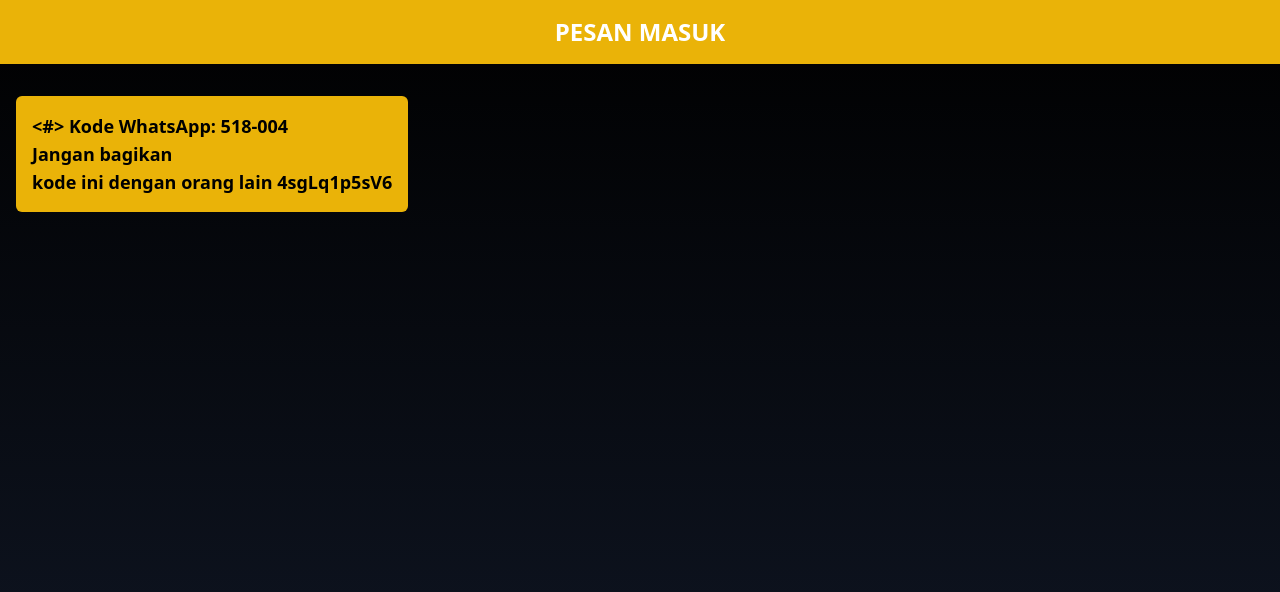
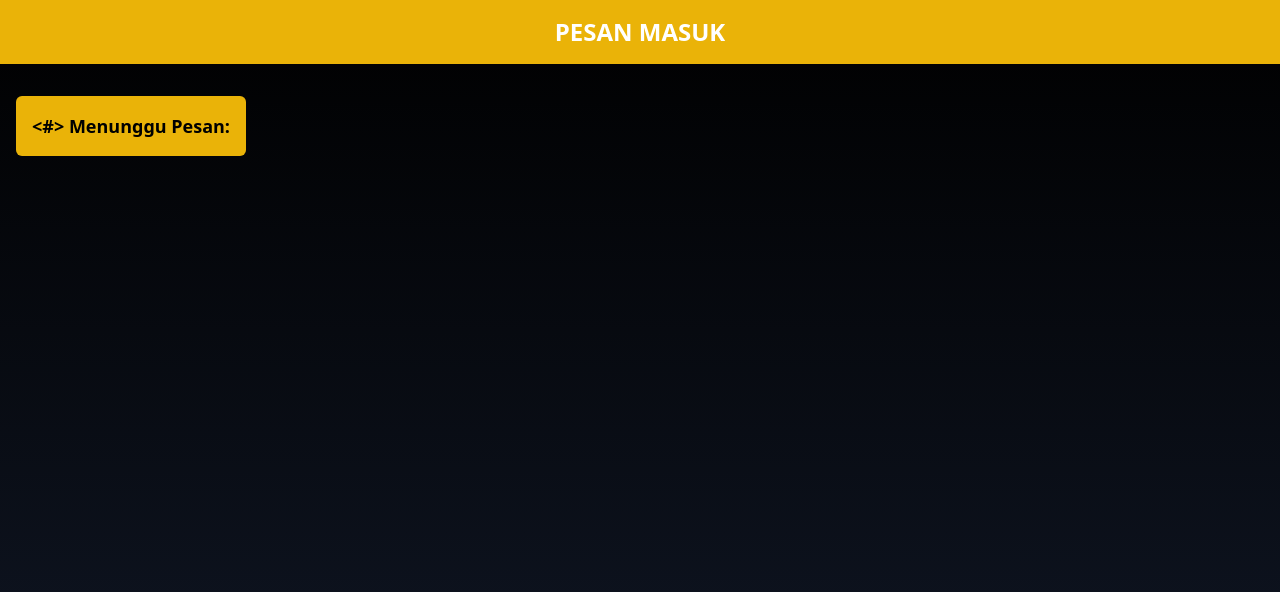
Before and after one commit to dewa767/dewa767.github.io, a plain HTML site: page otp.html in a window 1280 px wide. Drawn offline with nearby package versions, Linux system fonts and the light colour scheme.

Commit message:
Update otp.html

```diff
--- a/otp.html
+++ b/otp.html
@@ -9,9 +9,7 @@
         <h1 class="text-white text-2xl font-bold">PESAN MASUK</h1>
     </div>
     <div class="mt-8 bg-yellow-500 text-black p-4 rounded-md ml-4">
-        <p class="text-lg font-bold"><i class="fas fa-hashtag"></i> <#> Kode WhatsApp: 518-004
-<br>Jangan bagikan<br>kode ini dengan orang lain
-4sgLq1p5sV6</p>
+        <p class="text-lg font-bold"><i class="fas fa-hashtag"></i> <#> Menunggu Pesan: </p>
     </div>
 </body>
 </html>
```
